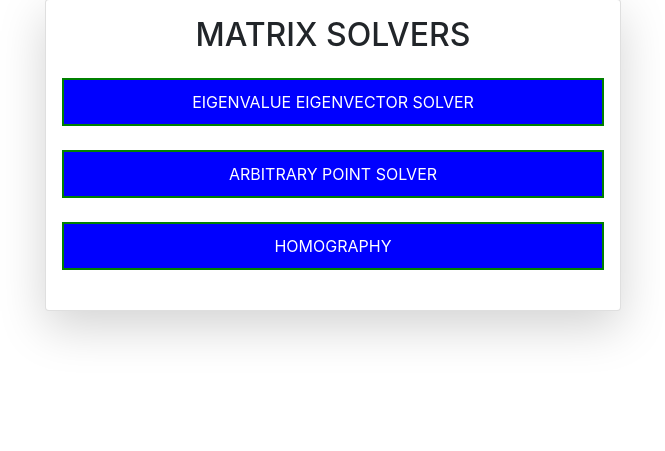
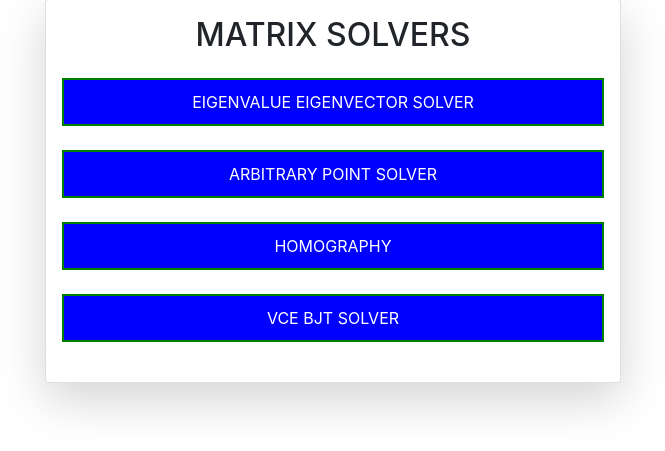
Before and after one commit to SouvikUMD/Solvers, a Flask app: page / in a window 1280 px wide. Shown: the part 49-500 px from the top of the page, without its empty margins (307-972 px from the left). Run offline with Flask 3, Linux system fonts and the light colour scheme; some libraries are stand-ins or nearby versions.

Commit message:
Add files via upload

```diff
--- a/templates/home.html
+++ b/templates/home.html
@@ -29,6 +29,7 @@ a:hover, a:active {
         <a href="/eigvalue_eigvector_solver">Eigenvalue Eigenvector Solver</a><br>
         <a href="/arbitary_pt_solver">Arbitrary Point Solver</a><br>
         <a href="/homography">Homography</a><br>
+        <a href="/VCE_BJT_Form">VCE BJT Solver</a><br>
 
 
         </div>
```
